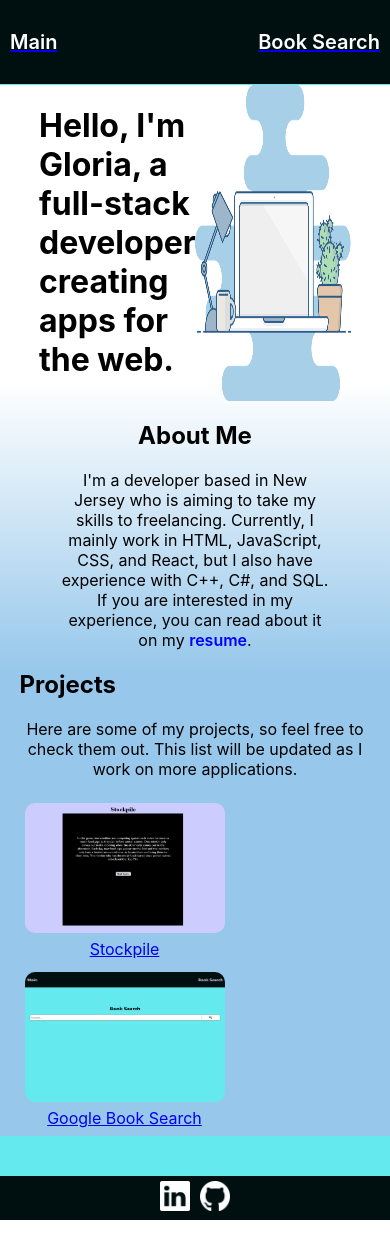
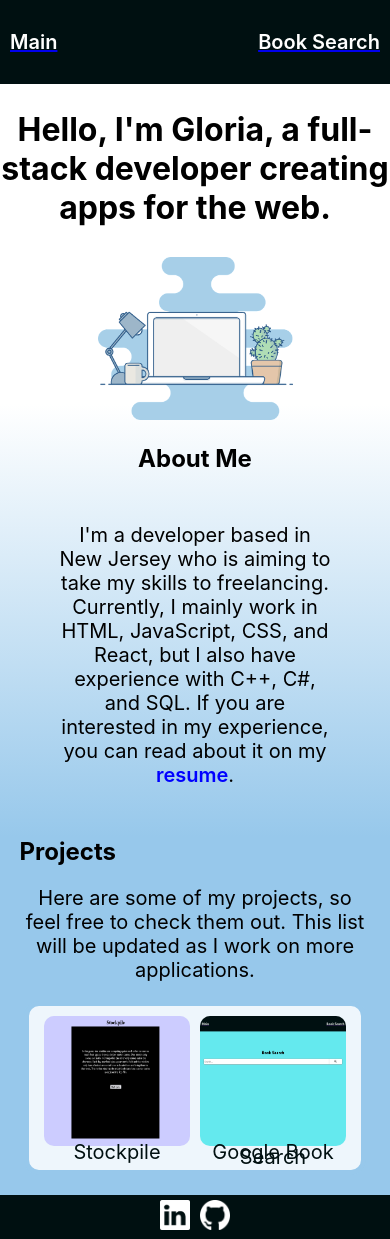
Before and after one commit to G-Audige/Portfolio-Piece, a React (Create React App) app: page / in a window 390 px wide. Built offline with nearby package versions, Linux system fonts and the light colour scheme.

Commit message:
Essentially complete

```diff
--- a/src/pages/Main.css
+++ b/src/pages/Main.css
@@ -1,5 +1,6 @@
 #main {
   padding-top: 85px;
+  margin-bottom: -50px;
 }
 #experience {
   background-image: linear-gradient(white, #97c8eb);
@@ -14,7 +15,10 @@
 #experience p {
   text-align: center;
   margin: auto;
+  padding: 30px 0px 30px 0px;
   width: 70%;
+  font-size: 20px;
+  max-width: 1000px;
 }
 #intro {
   background-color: white;
@@ -29,21 +33,37 @@
 }
 #intro-1 h1 {
   width: 50%;
+  max-width: 500px;
+  padding-top: 50px;
 }
 #portfolio {
   background-color: #97c8eb;
+  padding-bottom: 50px;
 }
-#portfolio h2 {
-  margin-left: 5%;
+#portfolio-text {
+  margin: 5% 5% 5% 5%;
+  margin-top: 20px;
 }
 #portfolio p {
   text-align: center;
-  margin: 5% 5% 5% 5%;
+  margin: auto;
+  max-width: 1000px;
+  font-size: 20px;
 }
 #projects {
   display: flex;
-  flex-wrap: wrap;
-  margin: 5%;
+  justify-content: space-evenly;
+  background-color: #eef6fc;
+  border-radius: 15px;
+  border: solid black;
+  display: flex;
+  height: fit-content;
+  border: 5px solid #97c8eb;
+  margin: auto;
+  overflow: scroll;
+  padding: 5px 10px 5px 10px;
+  width: 80%;
+  max-width: 1000px;
 }
 .project {
   width: 200px;
@@ -57,6 +77,11 @@
 }
 .project p {
   line-height: 5px;
+  font-size: 20px;
+}
+.project a {
+  text-decoration: none;
+  color: #001011;
 }
 #resume a {
   color: blue;
@@ -66,3 +91,22 @@
 #resume a:hover {
   color: white;
 }
+
+@media screen and (max-width: 680px) {
+  #intro-1 {
+    display: block;
+    margin: auto;
+    width: 100%;
+    text-align: center;
+  }
+  #intro-1 h1 {
+    width: 100%;
+    max-width: 500px;
+    padding-top: 50px;
+    padding-bottom: 30px;
+    margin: auto;
+  }
+  #main {
+    padding-top: 60px;
+  }
+}
--- a/src/pages/Main.jsx
+++ b/src/pages/Main.jsx
@@ -1,7 +1,6 @@
 import './Main.css';
 import React from 'react';
 import { Link } from 'react-router-dom';
-import PDFViewer from '../components/PDFViewer';
 
 function Main() {
   window.scrollTo(0, 0);
@@ -12,7 +11,6 @@ function Main() {
           <h1>
             Hello, I'm Gloria, a full-stack developer creating apps for the web.
           </h1>
-
           <img src='laptop.png' alt='At work' id='laptop' />
         </div>
       </div>
@@ -32,11 +30,14 @@ function Main() {
         </p>
       </div>
       <div id='portfolio'>
-        <h2>Projects</h2>
-        <p>
-          Here are some of my projects, so feel free to check them out. This
-          list will be updated as I work on more applications.
-        </p>
+        <div id='portfolio-text'>
+          <h2>Projects</h2>
+          <p>
+            Here are some of my projects, so feel free to check them out. This
+            list will be updated as I work on more applications.
+          </p>
+        </div>
+
         <div id='projects'>
           <div className='project'>
             <a href='https://g-audige.github.io/Stockpile/'>
```
